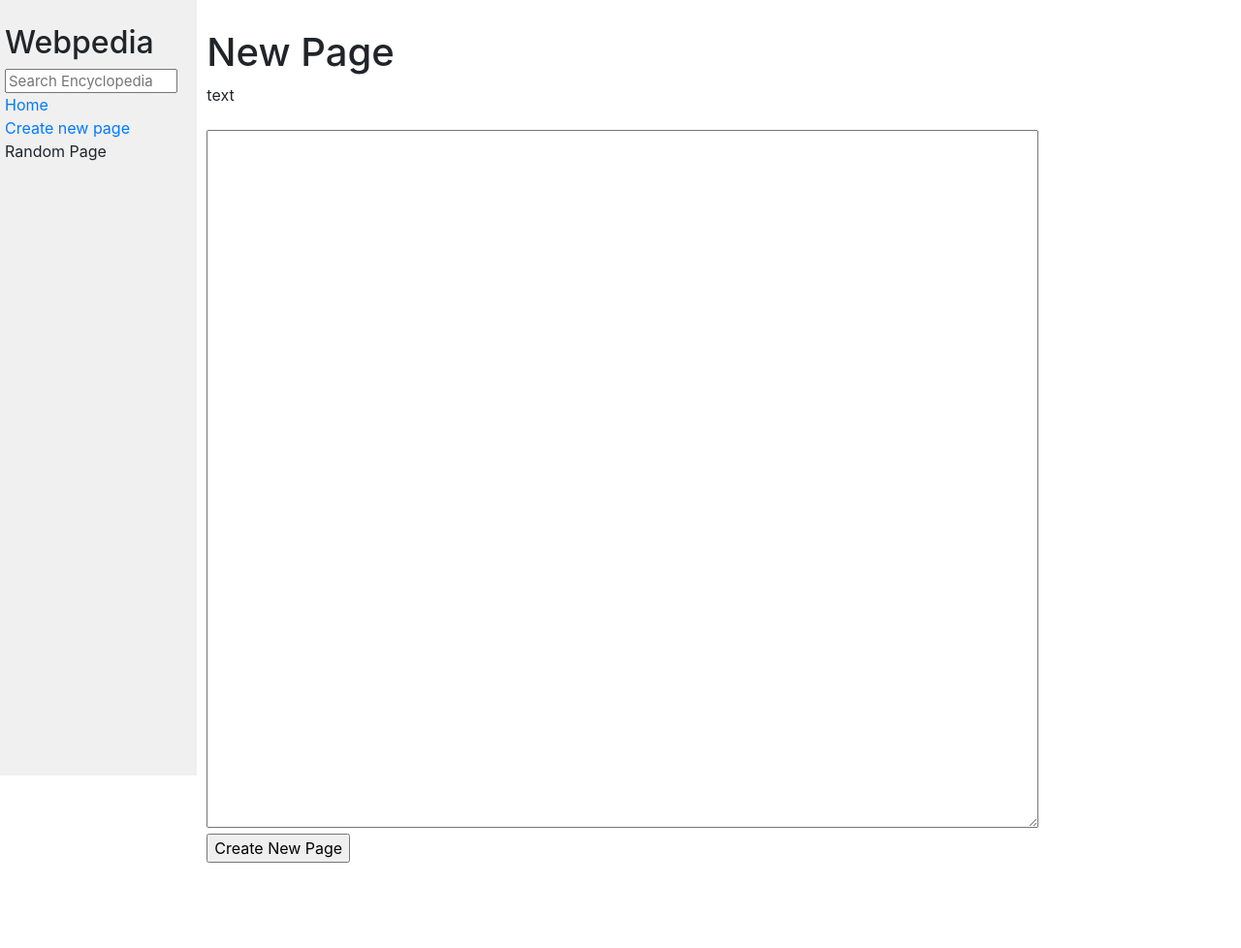
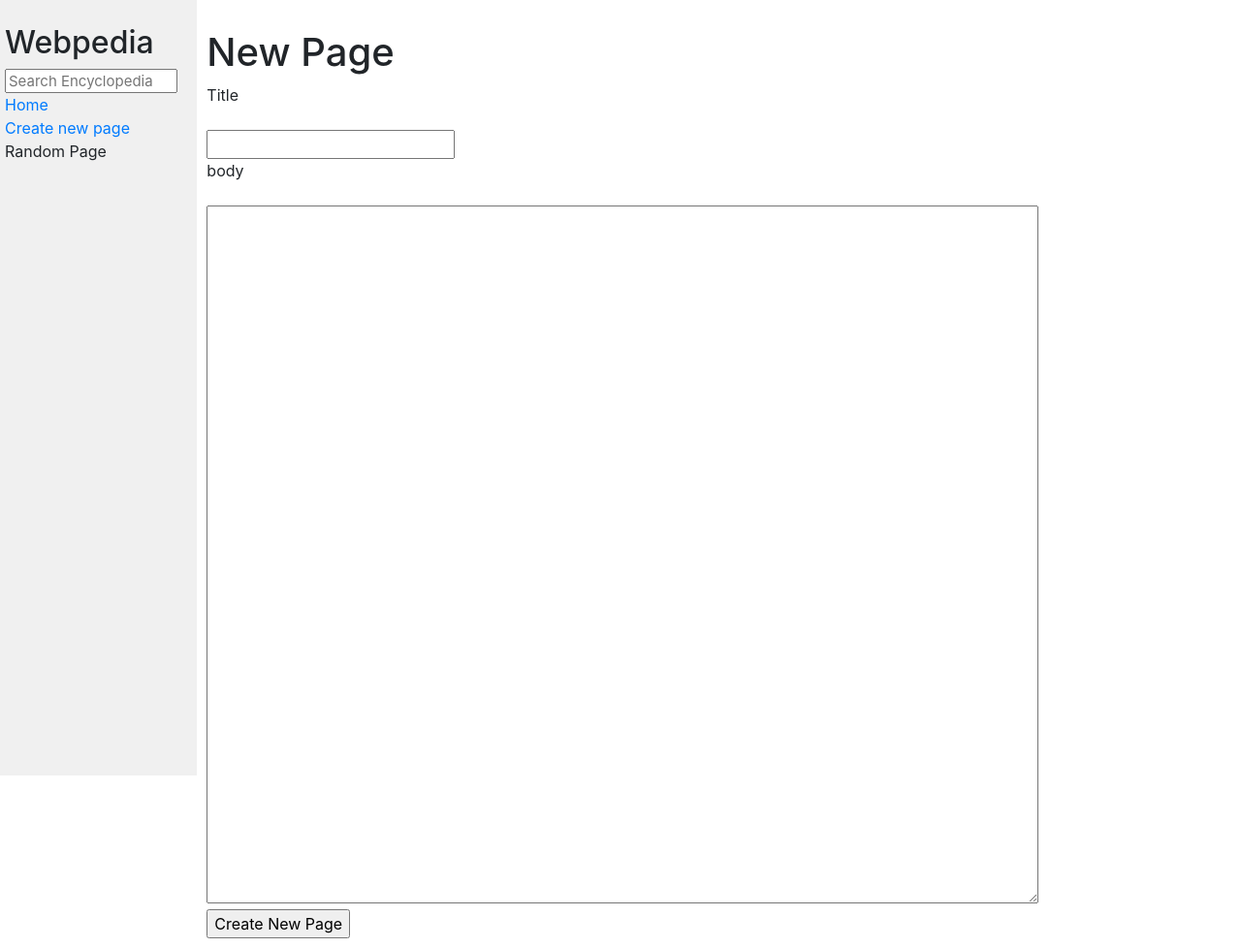
Before and after one commit to Marwanishere/Wiki, a Django app: page /newfile in a window 1280 px wide. Shown: the whole page at 97% size. Before the commit the page ends 890 px from the top, so only its background shows below. Run offline with Django 3.2, Linux system fonts and the light colour scheme; some libraries are stand-ins or nearby versions.

Commit message:
got the save entry feauture working but not complete

```diff
--- a/encyclopedia/templates/encyclopedia/newfile.html
+++ b/encyclopedia/templates/encyclopedia/newfile.html
@@ -2,14 +2,18 @@
 
 {% block body %}
 
-    <h1>New Page</h1>
-    <!-- format of form below taken from www.w3schools.com -->
-    <form action="/newfile">
-        <p><label for="newpage">text</label></p>
-        <textarea id="newpage" name="newpage" rows="2" cols="5"></textarea>
-        <br>
+<h1>New Page</h1>
+    <!-- format of form below adapted from www.w3schools.com -->
+    <form action="/newfile" method="POST">
+        {% csrf_token %}
+        <!-- below two lines made with cs50.ai chatbot assistance -->
+        <p><label for="newfilename">Title</label></p>
+        <input id="newfilename" name="newfilename" type="text">
+        <p><label for="newpage">body</label></p>
+        <textarea id="newpage" name="newpage" rows="2" cols ="5"> </textarea><br>
         <input type="submit" value="Create New Page">
-      </form>
+
+    </form>
 
 
 {% endblock %}
--- a/encyclopedia/views.py
+++ b/encyclopedia/views.py
@@ -9,7 +9,12 @@ def index(request):
         "entries": util.list_entries()
     })
 
+# psuedocode for file below provided by cs50.ai chatbot
 def newfile(request):
+    if request.method == 'POST':
+        title = request.POST['newfilename']
+        content = request.POST['newpage']
+        util.save_entry(title, content)
     return render(request, "encyclopedia/newfile.html")
 
 def get(request):
```
Also changed, not shown: searchlist.html (deleted).
